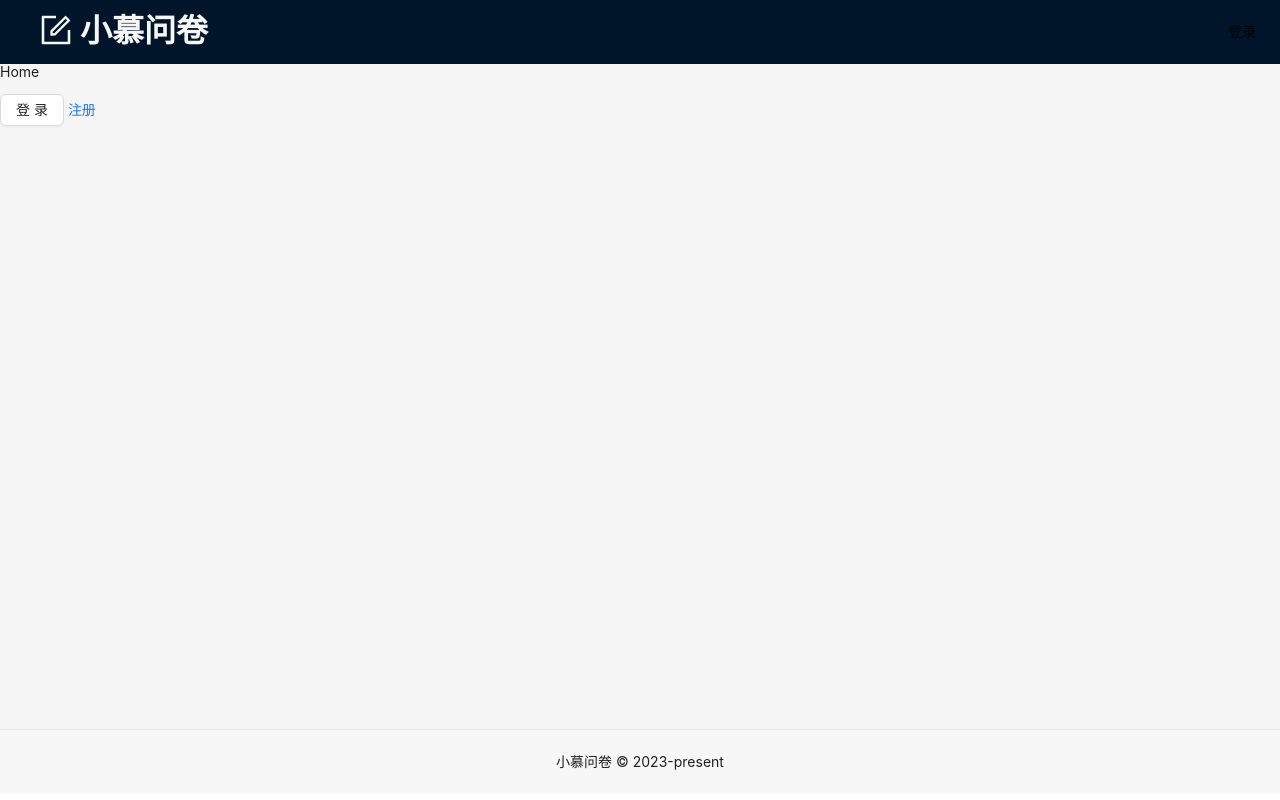
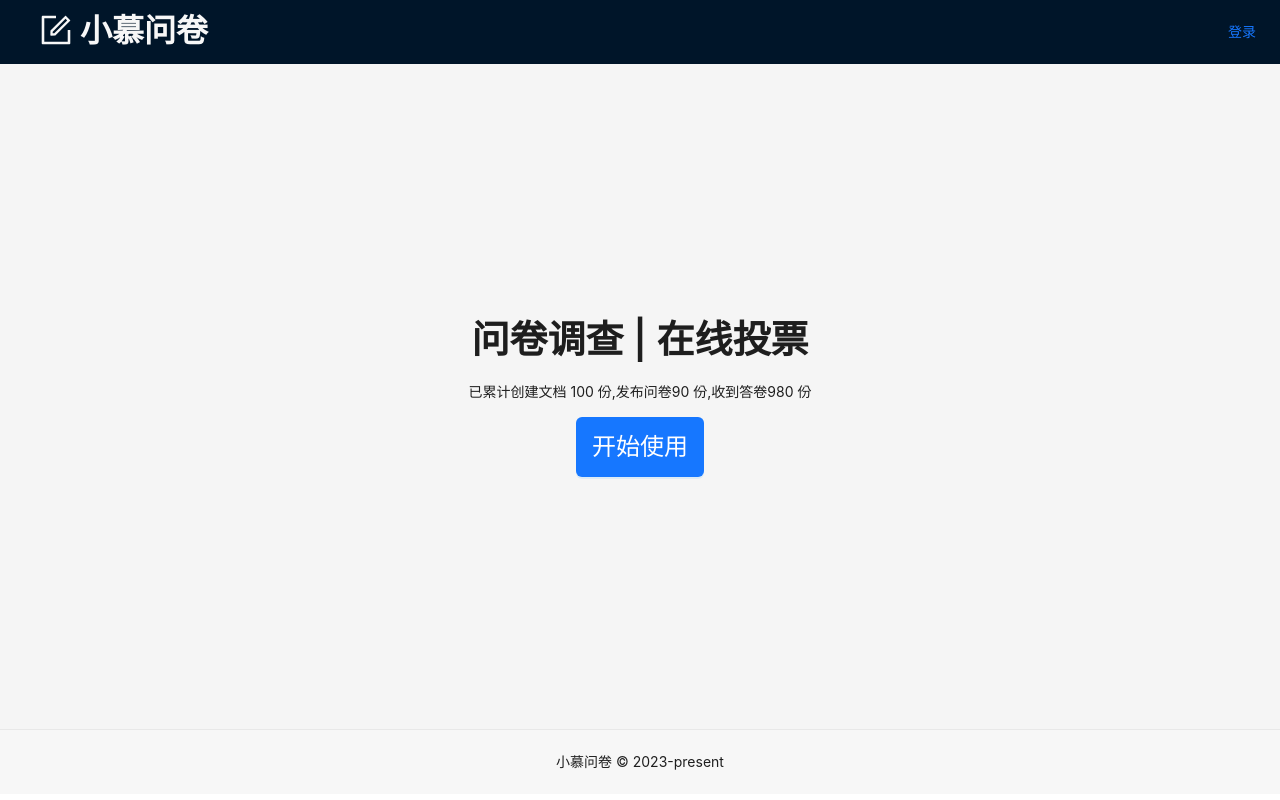
Before and after one commit to xinliceliangshi/low-re, a React (Create React App) app: page / in a window 1280 px wide. Built offline with nearby package versions, Linux system fonts and the light colour scheme.

Commit message:
feat: logo

```diff
--- /dev/null
+++ b/src/components/UserInfo.tsx
@@ -0,0 +1,11 @@
+import React, { FC } from 'react'
+import { Link } from 'react-router-dom'
+import { LOGIN_PATHNAME } from '../router/index'
+const UserInfo: FC = () => {
+  return (
+    <>
+      <Link to={LOGIN_PATHNAME}>登录</Link>
+    </>
+  )
+}
+export default UserInfo
--- /dev/null
+++ b/src/pages/Home.module.scss
@@ -0,0 +1,14 @@
+.container{
+    height:calc(100vh - 64px - 71px);
+    display: flex;
+    flex-direction: column;
+    justify-content: center;
+    align-items: center;
+    .info{
+    text-align: center;
+      button{
+        height: 60px;
+        font-size: 24px;
+      }
+    }
+}
--- a/src/pages/Home.tsx
+++ b/src/pages/Home.tsx
@@ -1,19 +1,28 @@
 import React, { FC } from 'react'
 import { useNavigate, Link } from 'react-router-dom'
-import { Button } from 'antd'
+import { Button, Typography } from 'antd'
+const { Title, Paragraph } = Typography
+import { MANAGER_LIST_PATHNAME } from '../router'
+import styles from './Home.module.scss'
 const Home: FC = () => {
   const nav = useNavigate()
-  function clickHander() {
-    nav({
-      pathname: '/login',
-      search: '?name=123',
-    })
-  }
+  // function clickHander() {
+  //   nav({
+  //     pathname: '/login',
+  //     search: '?name=123',
+  //   })
+  // }
   return (
-    <div>
-      <p>Home</p>
-      <Button onClick={clickHander}>登录</Button>&nbsp;
-      <Link to="/register">注册</Link>
+    <div className={styles.container}>
+      <div className={styles.info}>
+        <Title>问卷调查 | 在线投票</Title>
+        <Paragraph>已累计创建文档 100 份,发布问卷90 份,收到答卷980 份</Paragraph>
+        <div>
+          <Button type="primary" onClick={() => nav(MANAGER_LIST_PATHNAME)}>
+            开始使用
+          </Button>
+        </div>
+      </div>
     </div>
   )
 }
--- a/src/pages/Layouts/MainLayouts.tsx
+++ b/src/pages/Layouts/MainLayouts.tsx
@@ -4,6 +4,7 @@ import { Layout, Space } from 'antd'
 const { Header, Footer, Sider, Content } = Layout
 import styles from './MainLayout.module.scss'
 import Logo from '../../components/Logo'
+import UserInfo from '../../components/UserInfo'
 const MainLayout: FC = () => {
   return (
     <Layout>
@@ -11,7 +12,9 @@ const MainLayout: FC = () => {
         <div className={styles.left}>
           <Logo />
         </div>
-        <div className={styles.right}>登录</div>
+        <div className={styles.right}>
+          <UserInfo />
+        </div>
       </Header>
       <Layout className={styles.main}>
         <Content>
--- a/src/router/index.tsx
+++ b/src/router/index.tsx
@@ -45,3 +45,10 @@ const routerConfig = createBrowserRouter([
   },
 ])
 export default routerConfig
+export const HOME_PATHNAME = '/'
+export const LOGIN_PATHNAME = '/login'
+export const REGISTER_PATHNAME = '/register'
+export const MANAGER_LIST_PATHNAME = '/manager/list'
+export const MANAGER_STAR_PATHNAME = '/manager/star'
+export const MANAGER_TRASH_PATHNAME = '/manager/trash'
+export const QUESTION_EDIT_PATHNAME = '/question/edit'
```
